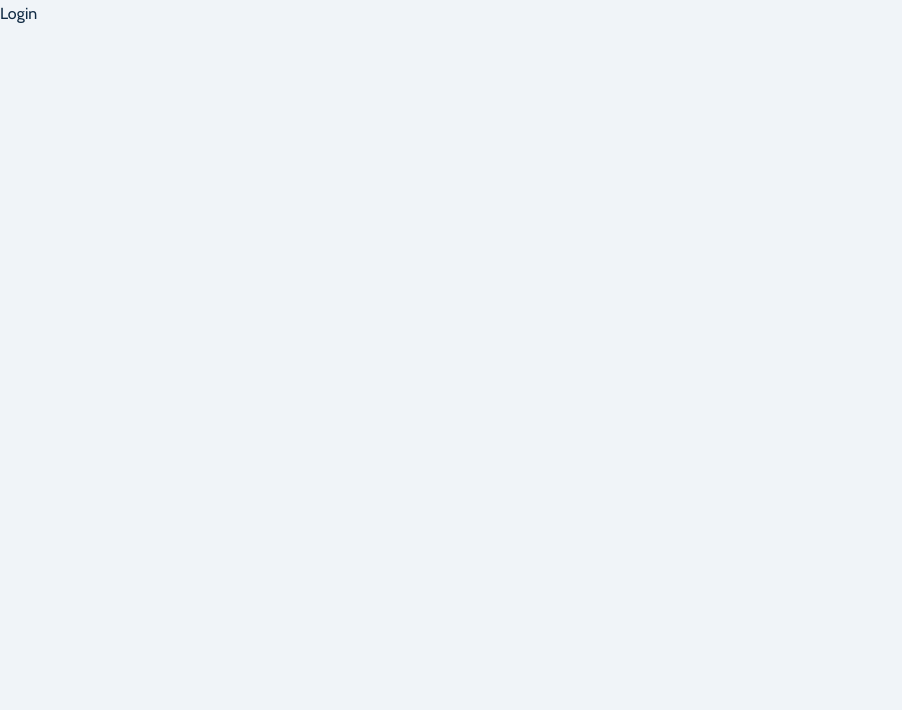
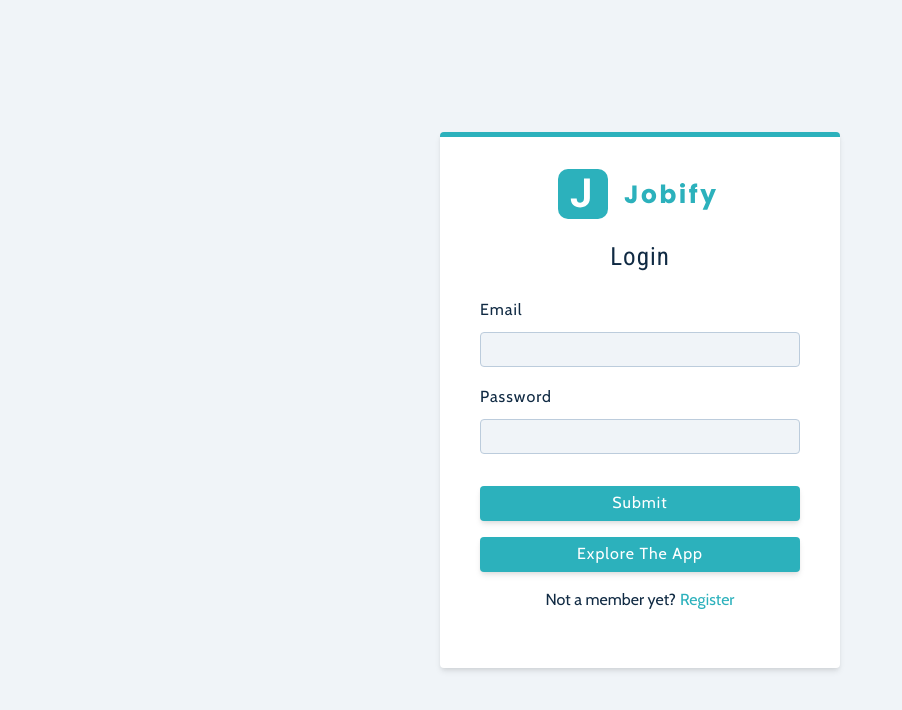
Before and after one commit to edriso/jobify, a React (Vite) app in the folder client/: page /login in a window 1280 px wide. Shown: the top 710 px of the page, without its empty margins (0-902 px from the left). Built offline with nearby package versions, Linux system fonts and the light colour scheme.

Commit message:
add Login page

```diff
--- a/client/src/pages/Login.jsx
+++ b/client/src/pages/Login.jsx
@@ -1,4 +1,27 @@
+import { Link } from 'react-router-dom';
+import Wrapper from '../assets/styledWrappers/RegisterAndLoginPage';
+import { FormRow, Logo, SubmitBtn } from '../components';
+
 function Login() {
-  return <div>Login</div>;
+  return (
+    <Wrapper>
+      <form method="post" className="form">
+        <Logo />
+        <h4>login</h4>
+        <FormRow type="email" name="email" />
+        <FormRow type="password" name="password" />
+        <SubmitBtn />
+        <button type="button" className="btn btn-block">
+          explore the app
+        </button>
+        <p>
+          Not a member yet?
+          <Link to="/register" className="member-btn">
+            Register
+          </Link>
+        </p>
+      </form>
+    </Wrapper>
+  );
 }
 export default Login;
```
